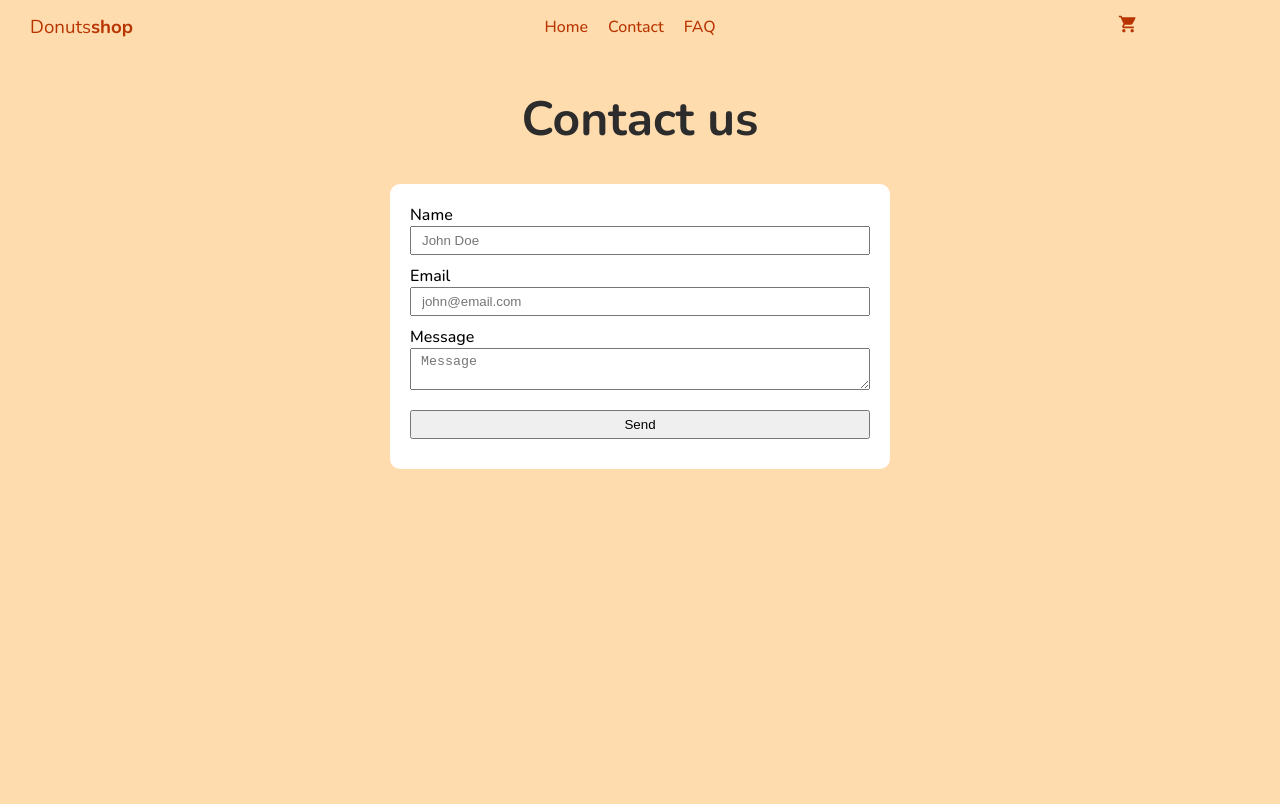
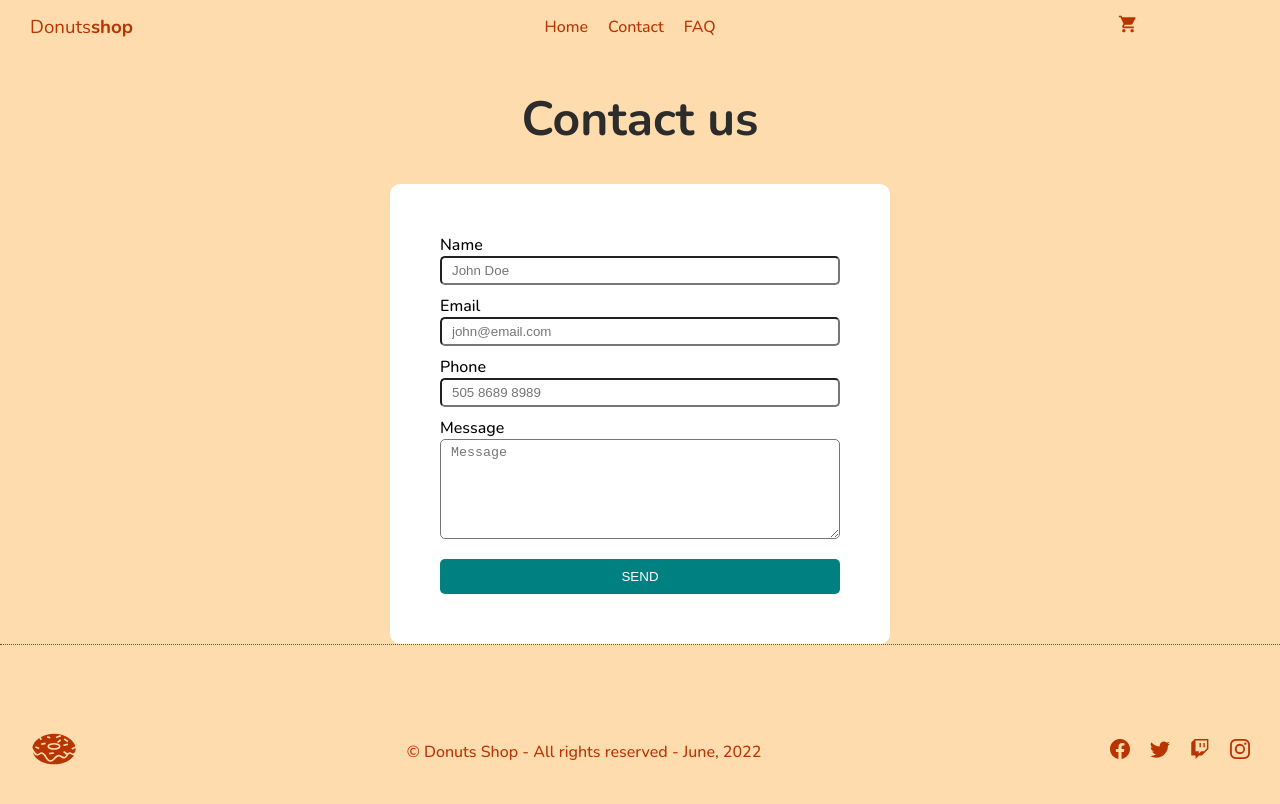
Before and after one commit to ventura01/donnuts, a Next.js app: page /contact in a window 1280 px wide. Shown: the top 804 px of the page. Built offline with nearby package versions, Linux system fonts and the light colour scheme.

Commit message:
FAQ page added

```diff
--- a/components/Layout.jsx
+++ b/components/Layout.jsx
@@ -18,7 +18,7 @@ const Layout = ({ children, title, description }) => {
       </Head>
       <Navbar />
       <main className={styles.container}>{children}</main>
-      {/*<Footer />*/}
+      <Footer />
     </div>
   );
 };
--- a/components/OrderDetail.jsx
+++ b/components/OrderDetail.jsx
@@ -28,9 +28,7 @@ const OrderDetail = ({ cartTotalAmount, createOrder, closeModal }) => {
         <span className={styles.close} onClick={() => closeModal(false)}>
           X
         </span>
-        <h1>
-          You will pay ${`${cartTotalAmount}`.slice(0, 6)} after delivery.
-        </h1>
+        <h1>You will pay ${cartTotalAmount.toFixed(2)} after delivery.</h1>
         <div className={styles.item}>
           <label htmlFor="name" className={styles.lable}>
             Your name
--- a/pages/cart.jsx
+++ b/pages/cart.jsx
@@ -44,6 +44,7 @@ const Cart = () => {
       const res = await axios.post("http://localhost:3000/api/orders", data);
       res.status === 201 && router.push("/orders/" + res.data._id);
       dispatch(clearCart());
+      localStorage.clear();
     } catch (error) {
       console.log(error);
     }
@@ -172,14 +173,14 @@ const Cart = () => {
                 <h2 className={styles.title}>CART TOTAL</h2>
                 <div className={styles.totalText}>
                   <b className={styles.totalTextTitle}>Sub-total:</b>$
-                  {`${cart.cartTotalAmount}`.slice(0, 5)}
+                  {cart.cartTotalAmount.toFixed(2)}
                 </div>
                 <div className={styles.totalText}>
                   <b className={styles.totalTextTitle}>Discount:</b>$0.00
                 </div>
                 <div className={styles.totalText}>
                   <b className={styles.totalTextTitle}>Total:</b>$
-                  {`${cart.cartTotalAmount}`.slice(0, 5)}
+                  {cart.cartTotalAmount.toFixed(2)}
                 </div>
                 <button className={styles.button} onClick={() => setCash(true)}>
                   CHECKOUT NOW!
--- a/pages/contact.jsx
+++ b/pages/contact.jsx
@@ -1,11 +1,11 @@
-import React, { useRef } from "react";
+import React, { useRef, useState } from "react";
 import emailjs from "@emailjs/browser";
 import styles from "../styles/Contact.module.css";
 import Layout from "../components/Layout";
 
-const contact = () => {
-  // eslint-disable-next-line react-hooks/rules-of-hooks
+const Contact = () => {
   const form = useRef();
+  const [emailSent, setEmailSent] = useState(false);
   const sendEmail = (e) => {
     e.preventDefault();
 
@@ -20,6 +20,10 @@ const contact = () => {
         (result) => {
           console.log(result.text);
           e.target.reset();
+          setEmailSent(true);
+          setTimeout(() => {
+            setEmailSent(false);
+          }, 5000);
         },
         (error) => {
           console.log(error.text);
@@ -47,18 +51,28 @@ const contact = () => {
               type="email"
               name="user_email"
             />
+            <label className={styles.label}>Phone</label>
+            <input
+              placeholder="505 8689 8989"
+              className={styles.input}
+              type="text"
+              name="user_phone"
+            />
             <label className={styles.label}>Message</label>
             <textarea
               className={styles.textarea}
               placeholder="Message"
               name="message"
             />
-            <input className={styles.input} type="submit" value="Send" />
+            <input className={styles.submit} type="submit" value="Send" />
           </form>
+          {emailSent && (
+            <span className={styles.emailSent}>Message sent successfully.</span>
+          )}
         </div>
       </div>
     </Layout>
   );
 };
 
-export default contact;
+export default Contact;
--- a/pages/orders/[id].jsx
+++ b/pages/orders/[id].jsx
@@ -56,7 +56,7 @@ const Order = ({ order }) => {
                   </td>
                   <td className={styles.tdBody}>
                     <span className={styles.total}>
-                      U${`${order.total}`.slice(0, 6)}
+                      U${order.total.toFixed(2)}
                     </span>
                   </td>
                 </tr>
@@ -107,14 +107,14 @@ const Order = ({ order }) => {
             <h2 className={styles.title}>CART TOTAL</h2>
             <div className={styles.totalText}>
               <b className={styles.totalTextTitle}>Sub-total:</b>$
-              {`${order.total}`.slice(0, 6)}
+              {order.total.toFixed(2)}
             </div>
             <div className={styles.totalText}>
               <b className={styles.totalTextTitle}>Discount:</b>$0.00
             </div>
             <div className={styles.totalText}>
               <b className={styles.totalTextTitle}>Total:</b>$
-              {`${order.total}`.slice(0, 6)}
+              {order.total.toFixed(2)}
             </div>
             <button disabled className={styles.button}>
               PAID!
--- a/styles/Contact.module.css
+++ b/styles/Contact.module.css
@@ -8,7 +8,7 @@
     margin: 0 auto;
     width: 500px;
     background: #fff;
-    padding: 20px;
+    padding: 50px;
     border-radius: 10px;
     -webkit-border-radius: 10px;
     -moz-border-radius: 10px;
@@ -19,7 +19,7 @@
     font-size: 48px;
     font-weight: 700;
     text-align: center;
-    color: rgb(44, 44, 44);
+    color: #2c2c2c;
 }
 .input, .textarea, .lable{
     width: 100%;
@@ -31,8 +31,41 @@
 .input{
     margin-bottom: 10px;
     padding: 5px 10px;
+    border-radius: 5px;
+    -webkit-border-radius: 5px;
+    -moz-border-radius: 5px;
+    -ms-border-radius: 5px;
+    -o-border-radius: 5px;
 }
 .textarea{
     margin-bottom: 20px;
+    max-width: 100%;
+    min-width: 100%;
+    max-height: 200px;
+    min-height: 100px;
     padding: 5px 10px;
+    border-radius: 5px;
+    -webkit-border-radius: 5px;
+    -moz-border-radius: 5px;
+    -ms-border-radius: 5px;
+    -o-border-radius: 5px;
 }
+.submit{
+    border: none;
+    padding: 10px 10px;
+    background: teal;
+    color: white;
+    width: 100%;
+    cursor: pointer;
+    display: block;
+    text-transform: uppercase;
+    border-radius: 5px;
+    -webkit-border-radius: 5px;
+    -moz-border-radius: 5px;
+    -ms-border-radius: 5px;
+    -o-border-radius: 5px;
+}
+.emailSent{
+    color: blue;
+    font-size: 14px;
+}
```
Also changed, not shown: pages/[id].jsx (+19 -0 lines), pages/faq.jsx (added, +12 -0 lines), styles/ProductPage.module.css (+6 -4 lines).
